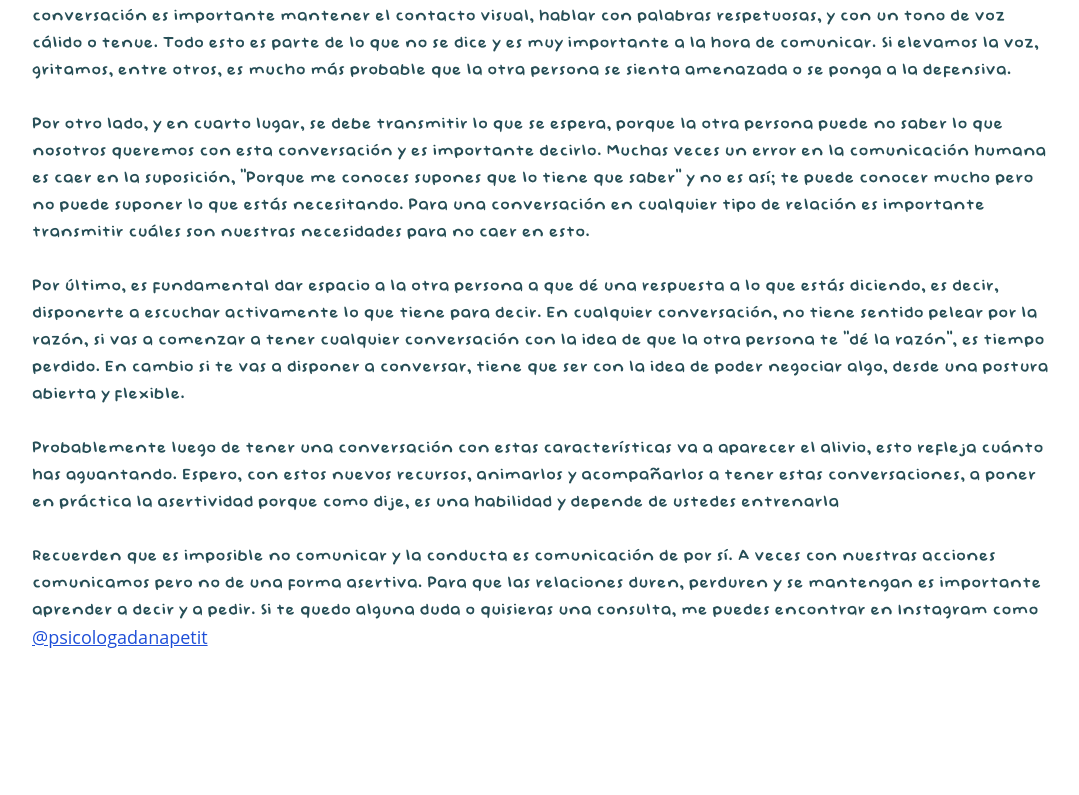
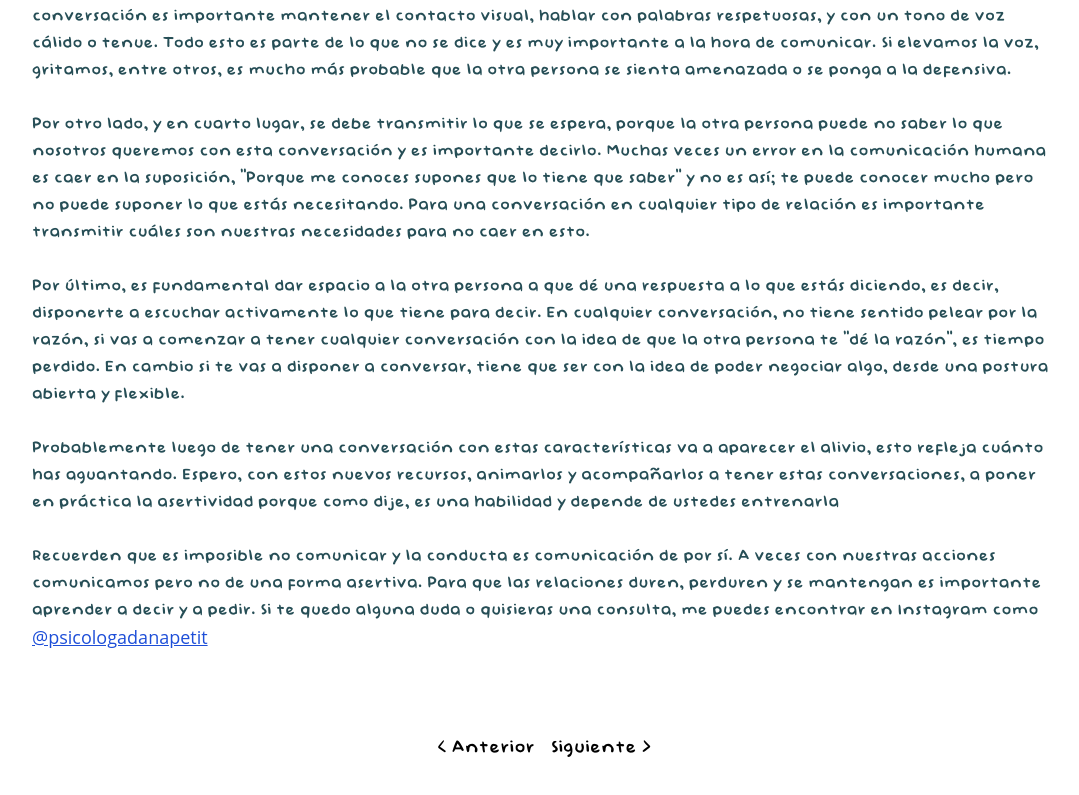
Before and after one commit to maufernandezdev/mi-mundo-psi, a Next.js app: page /blog/1 in a window 1280 px wide. Shown: the part 1316-2111 px from the top of the page, without its empty margins (96-1175 px from the left). Before the commit the page ends 2049 px from the top, so only its background shows below. Built offline with nearby package versions, Linux system fonts and the light colour scheme.

Commit message:
arrow in blogs to handle navigation

```diff
--- a/src/app/blog/[id]/page.tsx
+++ b/src/app/blog/[id]/page.tsx
@@ -7,12 +7,27 @@ import {
   LenguajesDelAmor,
   EnBuscaDelEquilibro,
 } from "@/sections/blog/list";
+import { useRouter } from "next/navigation";
+import blogList from "../../../sections/blog/blog.json";
+import { useEffect } from "react";
 
 export default function BlogDetail() {
   const params = useParams();
   const id = params?.id;
+  const router = useRouter();
+  const handleNextBlog = () => {
+    const nextBlog = blogList.find((blog) => blog.id === Number(id) + 1);
+    if(!nextBlog) return
+    router.replace(`/blog/${Number(id) + 1}`)
+  }
+  const handlePreviousBlog = () => {
+    const previousBlog = blogList.find((blog) => blog.id === Number(id) - 1);
+    if(!previousBlog) return
+    router.replace(`/blog/${Number(id) - 1}`)
+  }
+
   return (
-    <main className="">
+    <main>
       <div className="max-w-[1024px] m-auto pt-10 pb-20">
       {id === "1" ? <ComoMantenerConversacionesDificiles /> : null}
       {id === "2" ? <ComoEmpezarTerapia /> : null}
@@ -20,6 +35,10 @@ export default function BlogDetail() {
       {id === "4" ? <LenguajesDelAmor /> : null}
       {id === "5" ? <EnBuscaDelEquilibro /> : null}
       </div>
+      <div className="flex justify-center gap-4 mb-20 font-baby-doll text-[20px]">
+        <button onClick={handlePreviousBlog}>{'< Anterior'}</button>
+        <button onClick={handleNextBlog}>{'Siguiente >'}</button>
+      </div>
     </main>
   );
 }
```
